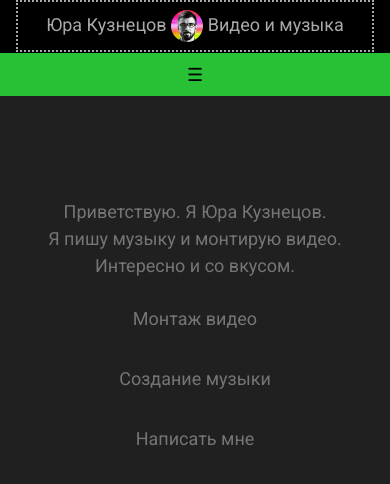
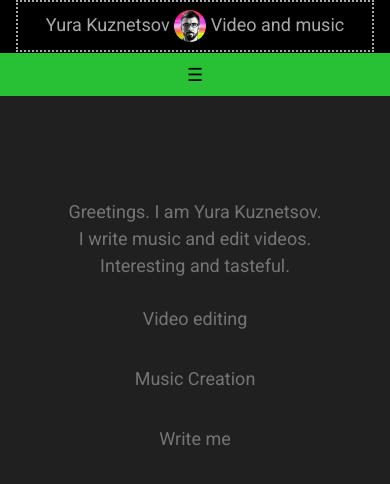
Before and after one commit to ofbbk/site, a plain HTML site: page index.html in a window 390 px wide. Drawn offline with nearby package versions, Linux system fonts and the light colour scheme.

Commit message:
Добавил перевод секций

```diff
--- a/index.html
+++ b/index.html
@@ -60,7 +60,7 @@
   </style>
 
 </head>
-<body class="w3-text-grey w3-large" style="background:#202020;" onload="openMenu('Yura', document.getElementById('main'))">
+<body class="w3-text-grey w3-large" style="background:#202020;" onload="openMenu('Yura', document.getElementById('main')); translMenu();">
 
   <!-- Navbar -->
   <div class="w3-black w3-container w3-center">
@@ -89,13 +89,13 @@
 
   <!-- The Yura Section -->
   <div id="Yura" class="w3-container w3-center menu" style="display:none">
-    <p>Приветствую. Я Юра Кузнецов.<br>
+    <p id="yura1">Приветствую. Я Юра Кузнецов.<br>
     Я пишу музыку и монтирую видео.<br>
     Интересно и со вкусом.</p>
-    <a href="javascript:openMenu('My_video', '')" class="w3-button w3-text-grey w3-round w3-mobile" style="margin-top:2vh">Монтаж видео</a>
-    <a href="javascript:openMenu('Music', '')" class="w3-button w3-text-grey w3-round w3-mobile" style="margin-top:2vh">Создание музыки</a>
+    <a href="javascript:openMenu('My_video', '')" class="w3-button w3-text-grey w3-round w3-mobile yura" style="margin-top:2vh">Монтаж видео</a>
+    <a href="javascript:openMenu('Music', '')" class="w3-button w3-text-grey w3-round w3-mobile yura" style="margin-top:2vh">Создание музыки</a>
     <div class="w3-container w3-center">
-      <a href="mailto:y.kuz@icloud.com?subject=Видеомонтаж или написание музыки" class="w3-button w3-text-grey w3-round w3-mobile" style="margin-top:2vh">Написать мне</a>
+      <a href="mailto:y.kuz@icloud.com?subject=Видеомонтаж или написание музыки" class="w3-button w3-text-grey w3-round w3-mobile yura" style="margin-top:2vh">Написать мне</a>
     </div>
   </div>
 
@@ -114,48 +114,33 @@
               <div class="w3-row">
                 <div class="w3-col l4 s1 w3-center"><p></p></div>
                 <div class="w3-col l4 s10 w3-center">
-                  <h5>Юра Кузнецов. Видео и музыка: все обо мне</h5>
-                  <p>Моя карьера в индустрии развлечений началась в 2000 году. Вскоре не только мне, но и окружающим, стало очевидно, что работа в этой отрасли — мое призвание. С тех пор мне не раз приходилось сотрудничать с клиентами и другими артистами над самыми разными проектами. С каждым из них мои профессиональные навыки становились лучше. Я знаю, насколько важно применять инновационные подходы в работе. Я постоянно слежу за современными тенденциями, чтобы быть в курсе всего, что происходит в творческом мире. Хотите узнать больше о моей работе? Позвоните или напишите.</p>
+                  <h5 id="about1">Юра Кузнецов. Видео и музыка: все обо мне</h5>
+                  <p id="about2">Моя карьера в индустрии развлечений началась в 2000 году. Вскоре не только мне, но и окружающим, стало очевидно, что работа в этой отрасли — мое призвание. С тех пор мне не раз приходилось сотрудничать с клиентами и другими артистами над самыми разными проектами. С каждым из них мои профессиональные навыки становились лучше. Я знаю, насколько важно применять инновационные подходы в работе. Я постоянно слежу за современными тенденциями, чтобы быть в курсе всего, что происходит в творческом мире. Хотите узнать больше о моей работе? Позвоните или напишите.</p>
                 </div>
                 <div class="w3-col l4 s1 w3-center"><p></p></div>
               </div>
-        <a href="mailto:y.kuz@icloud.com?subject=Видеомонтаж или написание музыки" class="w3-button w3-text-grey w3-round w3-mobile" style="margin-top:2vh">Написать мне</a>
+        <a href="mailto:y.kuz@icloud.com?subject=Видеомонтаж или написание музыки" class="w3-button w3-text-grey w3-round w3-mobile about" style="margin-top:2vh">Написать мне</a>
       </div>
 
 
       <!-- The Contacts Section -->
       <div id="Contacts" class="w3-container menu" style="display:none">
         <div class="w3-row">
-          <div class="w3-col l4 s1"><p></p></div>
-          <div class="w3-col l4 s10">
-             <h5 class="w3-center">Свяжитесь со мной</h5>
-             <!-- <form class="w3-container" onsubmit="sendEmail(); reset(); return false;"> -->
-              <form class="w3-container" action="http://formspree.io/y.kuznetsov@gmail.com" method="POST">
-                <p>
-              <label>Имя</label>
-              <input class="w3-input" type="text" id="name" placeholder="Ваше имя.." required></p>
-            <p>
-              <label>Почта</label>
-              <input class="w3-input" type="email" id="email" placeholder="Адрес Вашей электронной почты.." required></p>
-            <p>
-              <label class=label">Тема</label>
-              <input class="w3-input" type="text" id="subject" placeholder="Тема Вашего письма.."></p>
-          <p>
-              <label class=label">Сообщение</label>
-              <textarea class="w3-input" id="message" name="Body" placeholder="Текст Вашего письма.."style="height:100px"></textarea></p>
-              <h5 class="w3-center">
-                <button class="w3-button w3-text-grey w3-round w3-mobile" style="margin-top:2vh" type="submit" id="send">Отправить</button>
-              </h5>
-        </form>
+          <div class="w3-col l4 s1"><p> </p></div>
+        <div class="w3-col l4 s10">
+          <h5 id="contacts1" class="w3-center">Свяжитесь со мной</h5>
+          <div class="w3-container w3-center">
+            <a href="mailto:y.kuz@icloud.com?subject=Видеомонтаж или написание музыки" class="w3-button w3-text-grey w3-round w3-mobile contacts" style="margin-top:2vh">Написать мне</a>
+          </div>
+        </div>
       </div>
-    </div>
   </div>
 
 
 
   <!-- The My_video Section -->
   <div id="My_video" class="w3-container w3-center menu" style="display:none">
-    <p>Я монтирую видео. Эксперт в звуке и музыке.<br>
+    <p id="vid1" >Я монтирую видео. Эксперт в звуке и музыке.<br>
     Монтирую с особым вниманием к темпу, ритму, драматургии.<br>
     Эрудиция помогает вникать в самые разные темы.<br>
     Делаю обстоятельно, как для себя.<br>
@@ -172,6 +157,119 @@
 
 
     <script>
+  function translMenu() {
+    language = window.navigator.userLanguage || window.navigator.language;
+    language = language.slice(0, 2).toLowerCase();
+    language = "en"
+    if (language !== 'ru') {
+      // alert("******");
+      var elements = document.getElementById('main');
+      elements.innerHTML = elements.innerHTML.replace('Юра Кузнецов', 'Yura Kuznetsov');
+      elements.innerHTML = elements.innerHTML.replace('Видео и музыка', 'Video and music');
+    }
+  }
+
+
+ function translate(my_menuName) {
+      language = window.navigator.userLanguage || window.navigator.language;
+      language = language.slice(0, 2).toLowerCase();
+      language = "en"
+      if (language !== 'ru') {
+        switch (my_menuName)
+        {
+          case "Yura":
+            var data_p = "Greetings. I am Yura Kuznetsov.<br>";
+            data_p += "I write music and edit videos.<br>";
+            data_p += "Interesting and tasteful.";
+
+            var data_a =["Video editing",
+                      "Music Creation",
+                          "Write me"];
+            var data_s = "Video editing or music writing";
+
+            var elements = document.getElementById('yura1');
+            elements.innerHTML = data_p;
+
+            var elements = document.getElementsByClassName('yura');
+            var index;
+            for (index = 0; index < elements.length; ++index) {
+                elements[index].innerHTML = data_a[index]
+                if (index == 2) {
+                    var elem = elements[index].href;
+                    elem = elem.split('=')
+                    elem[1] = data_s
+                    elements[index].href = elem.join('=')
+               }
+            }
+            break;
+
+          case "My_video":
+            var data_p = "I am editing video. Sound and music expert.<br>";
+            data_p += "I edit with attention to tempo, rhythm, dramaturgy.<br>";
+            data_p += "Erudition helps to delve into a variety of topics.<br>";
+            data_p += "I do it in detail, as for myself.<br>";
+            data_p += "The output is a capacious, tasty, exciting video.";
+
+            var elements = document.getElementById('vid1');
+            elements.innerHTML = data_p;
+            break;
+
+
+            case "About":
+              var data_h = "Yura Kuznetsov. Video and music: all about me";
+              var data_p = ["My career in the entertainment industry began in 2000. Soon, not only to me, but also to those around me, it became obvious that working in this industry was my calling. Since then, I have collaborated with clients and other artists on a variety of projects. With each of them my professional skills became better. I know how important it is to apply innovative approaches in work. I constantly follow current trends to keep abreast of everything that happens in the creative world. Want to know more about my work? Call or write."];
+              var data_a =["Write me"];
+              var data_s = "Video editing or music writing";
+
+              var elements = document.getElementById('about1');
+              elements.innerHTML = data_h;
+
+              var elements = document.getElementById('about2');
+              elements.innerHTML = data_p;
+
+              var elements = document.getElementsByClassName('about');
+              var index;
+              for (index = 0; index < elements.length; ++index) {
+                elements[index].innerHTML = data_a[index]
+                if (index == 0) {
+                    var elem = elements[index].href;
+                    elem = elem.split('=')
+                    elem[1] = data_s
+                    elements[index].href = elem.join('=')
+                }
+              }
+              break;
+
+          case "Contacts":
+            var data_h = "Get into contact with me";
+            var data_a =["Write me"];
+            var data_s = "Video editing or music writing";
+
+            var elements = document.getElementById('contacts1');
+              elements.innerHTML = data_h;
+
+            var elements = document.getElementsByClassName('contacts');
+            var index;
+            for (index = 0; index < elements.length; ++index) {
+              elements[index].innerHTML = data_a[index]
+              if (index == 0) {
+                  var elem = elements[index].href;
+                  elem = elem.split('=')
+                  elem[1] = data_s
+                  elements[index].href = elem.join('=')
+              }
+            }
+            break;
+
+          case "Music":
+              break;
+
+          default:
+          }
+      }
+  }
+
+
       // Переключает между десктопными мобильным режимами
       function myFunction() {
         var x = document.getElementById("mobile");
@@ -197,6 +295,7 @@
           x[i].style.display = "none";
         }
         document.getElementById(menuName).style.display = "block";
+        translate(menuName)
 
         // В мобильной версии скрывает меню после клика по пункту меню
         x = document.getElementById("mobile");
@@ -204,5 +303,6 @@
       }
     </script>
 
+
 </body>
 </html>
```
